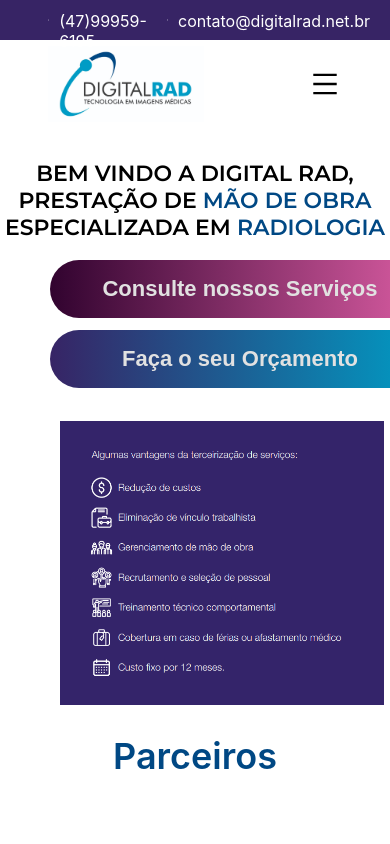
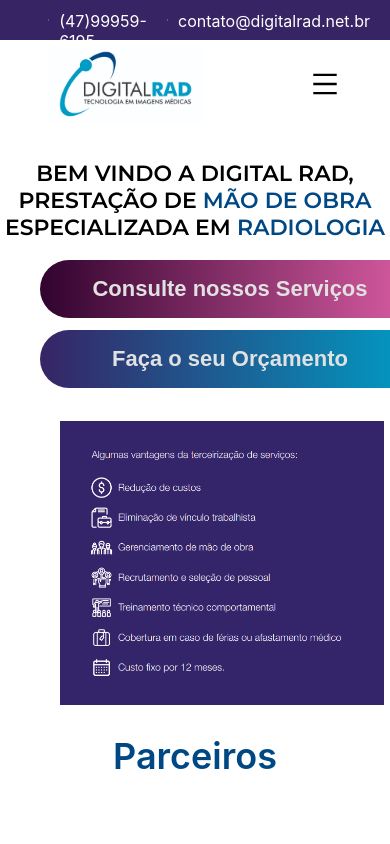
Before and after one commit to lmgaspa/paduan, a React (Create React App) app: page / in a window 390 px wide. Shown: the top 844 px of the page. Built offline with nearby package versions, Linux system fonts and the light colour scheme.

Commit message:
quinto commit

```diff
--- a/src/layouts/home.module.css
+++ b/src/layouts/home.module.css
@@ -100,7 +100,7 @@
 
     .button1 {
         padding: 1rem 1rem;
-        left: 50px;
+        left: 40px;
         top: 260px;
         font-size: 22px;
         max-width: 380px;
@@ -108,7 +108,7 @@
     }
     .button2 {
         padding: 1rem 1rem;
-        left: 50px;
+        left: 40px;
         top: 330px;
         font-size: 22px;
         max-width: 380px;
```
